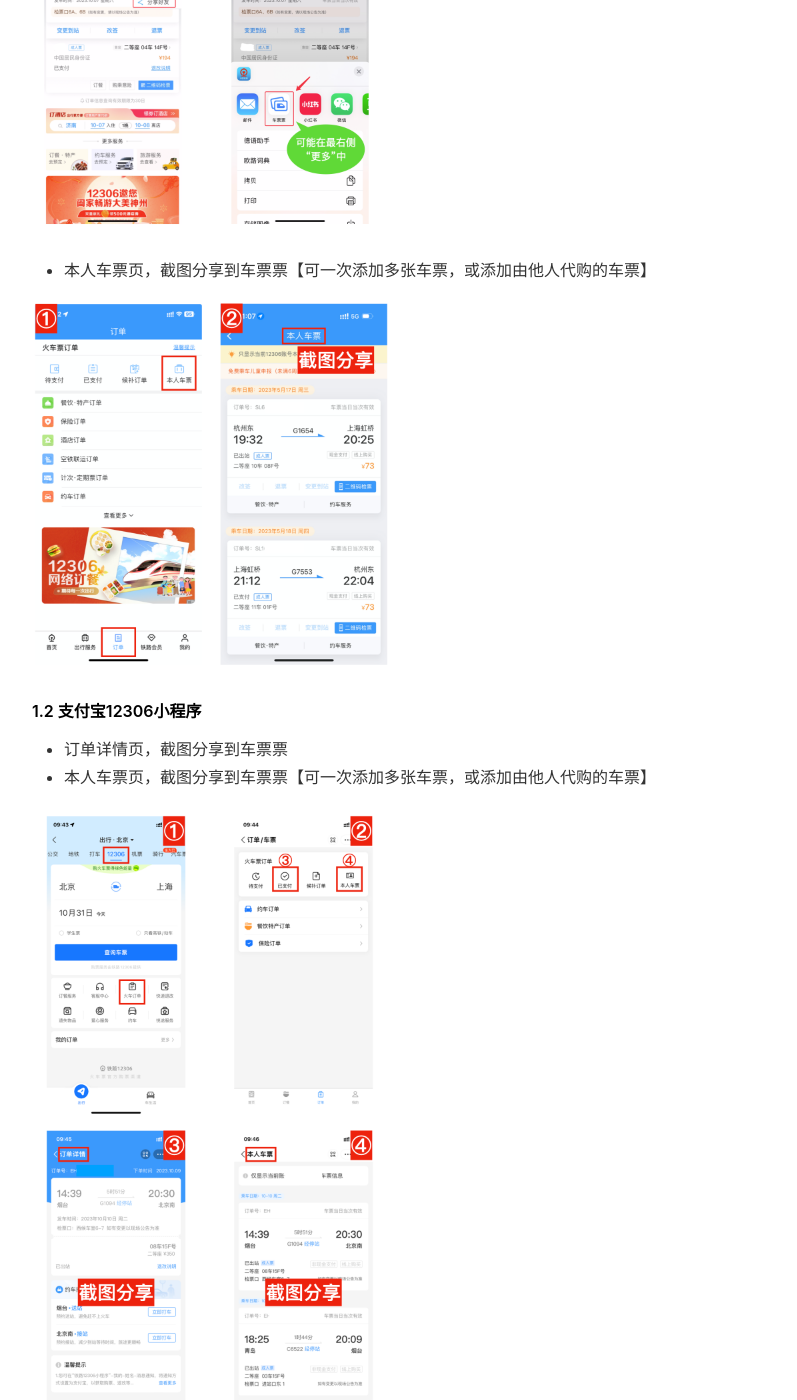
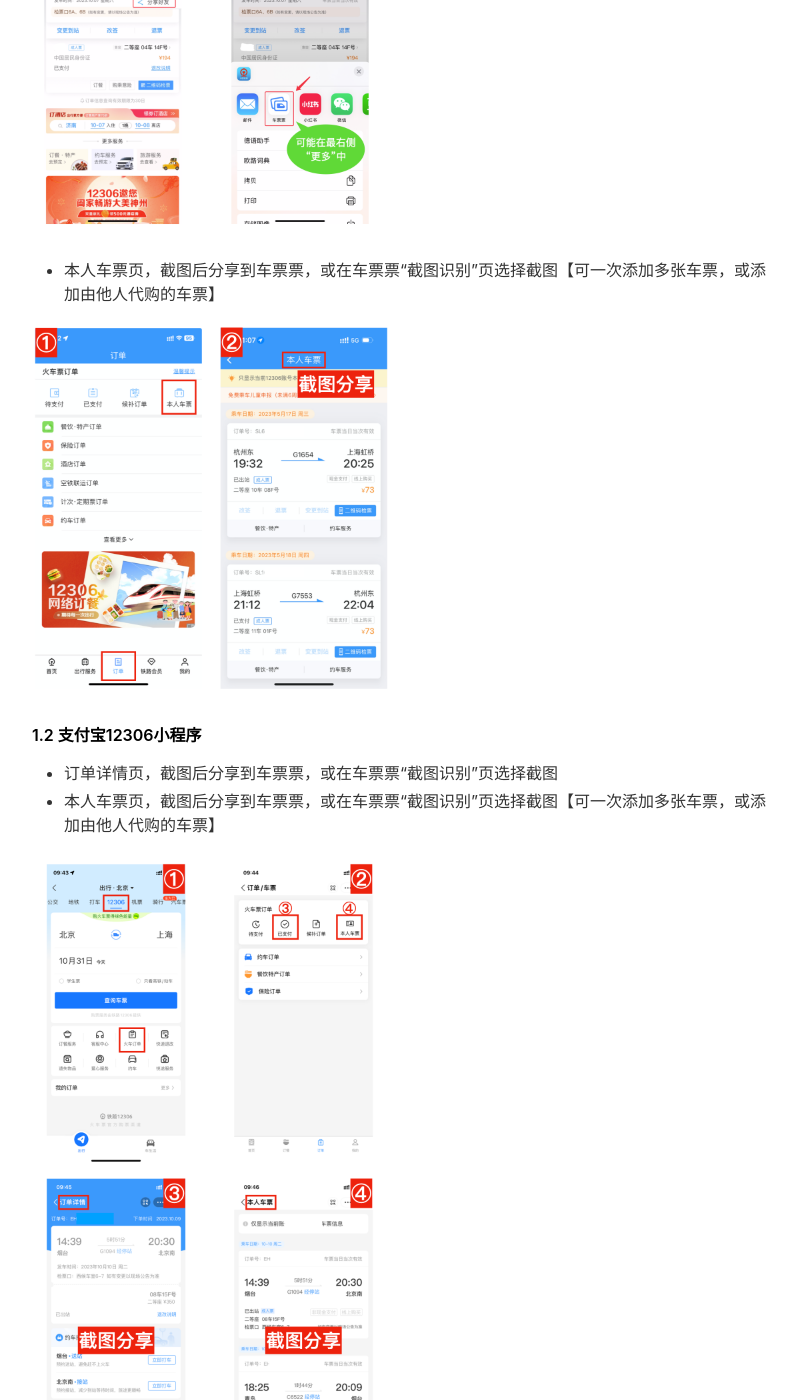
Before and after one commit to app-thedafeige/cpp, a Jekyll site: the page built from _pages/faq.md, in a window 1280 px wide and 1400 px high, scrolled down 913 px. Shown: the whole window, without its empty margins (233-1030 px from the left). Built offline with Jekyll 4.4.1, drawn with Linux system fonts in a browser that asks for light colours; nearby versions of some CDN libraries; some of the changed text lies outside the part shown.

Commit message:
更新changelog，添加截图识别车票文档

```diff
--- a/_pages/faq.md
+++ b/_pages/faq.md
@@ -17,24 +17,24 @@ order: 1
 
 #### 1.1 铁路12306 App
 
-* ⭐️ 订单详情页，直接分享到车票票
+* 【❤️ 推荐】 订单详情页，直接分享到车票票
 
 <img src="../assets/ticket-to-cpp-1.png" width="360" height="640"/>
 
-* 本人车票页，截图分享到车票票【可一次添加多张车票，或添加由他人代购的车票】
+* 本人车票页，截图后分享到车票票，或在车票票“截图识别”页选择截图【可一次添加多张车票，或添加由他人代购的车票】
 
 <img src="../assets/ticket-to-cpp-2.png" width="360" height="373"/>
 
 #### 1.2 支付宝12306小程序
 
-* 订单详情页，截图分享到车票票
-* 本人车票页，截图分享到车票票【可一次添加多张车票，或添加由他人代购的车票】
+* 订单详情页，截图后分享到车票票，或在车票票“截图识别”页选择截图
+* 本人车票页，截图后分享到车票票，或在车票票“截图识别”页选择截图【可一次添加多张车票，或添加由他人代购的车票】
 
 <img src="../assets/ticket-to-cpp-3.png" width="360" height="640"/>
 
 #### 1.3 飞猪 App
 
-* 订单详情页，截图分享到车票票
+* 订单详情页，截图后分享到车票票，或在车票票“截图识别”页选择截图
 
 <img src="../assets/ticket-to-cpp-4.png" width="360" height="373"/>
 
```
Also changed, not shown: _pages/SUMMARY.md (+2 -0 lines), _pages/changelog.md (+5 -1 lines), _pages/privacypolicy.md (+1 -1 lines), _pages/screenshotrecognition.md (added, +31 -0 lines).
